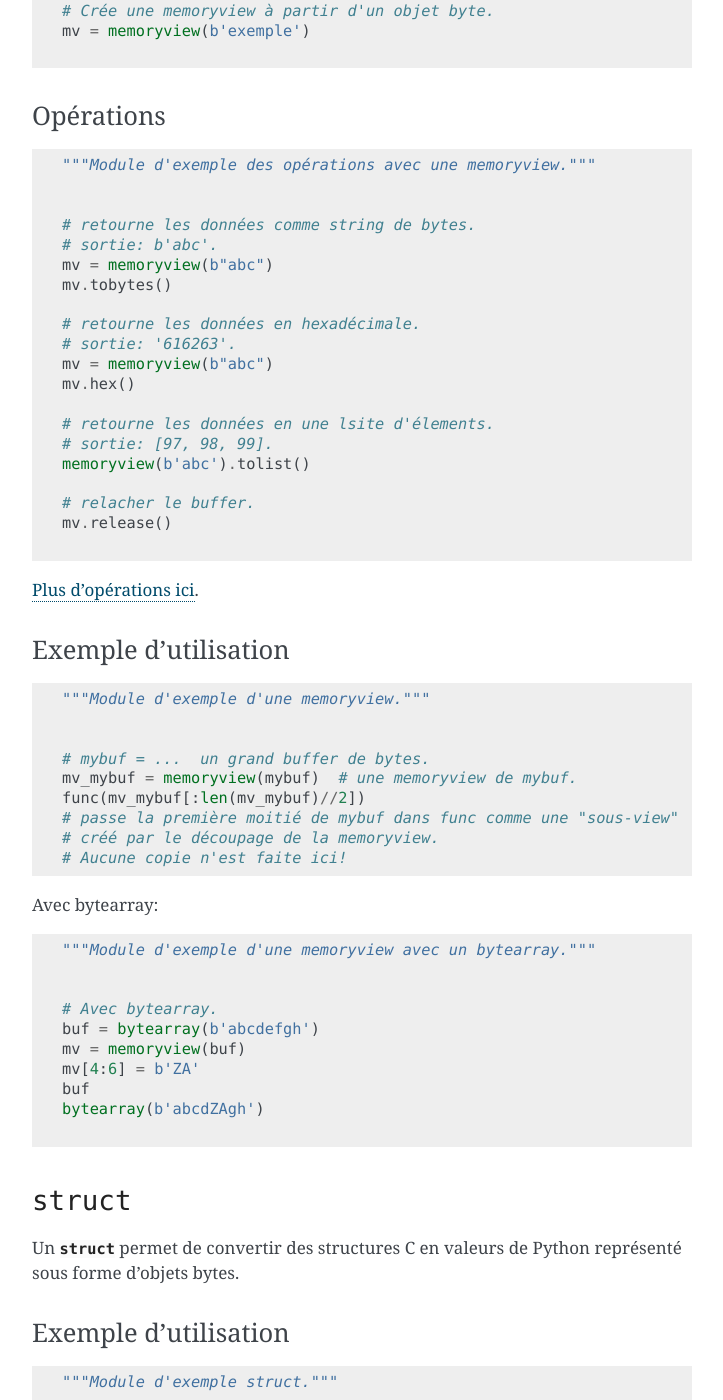
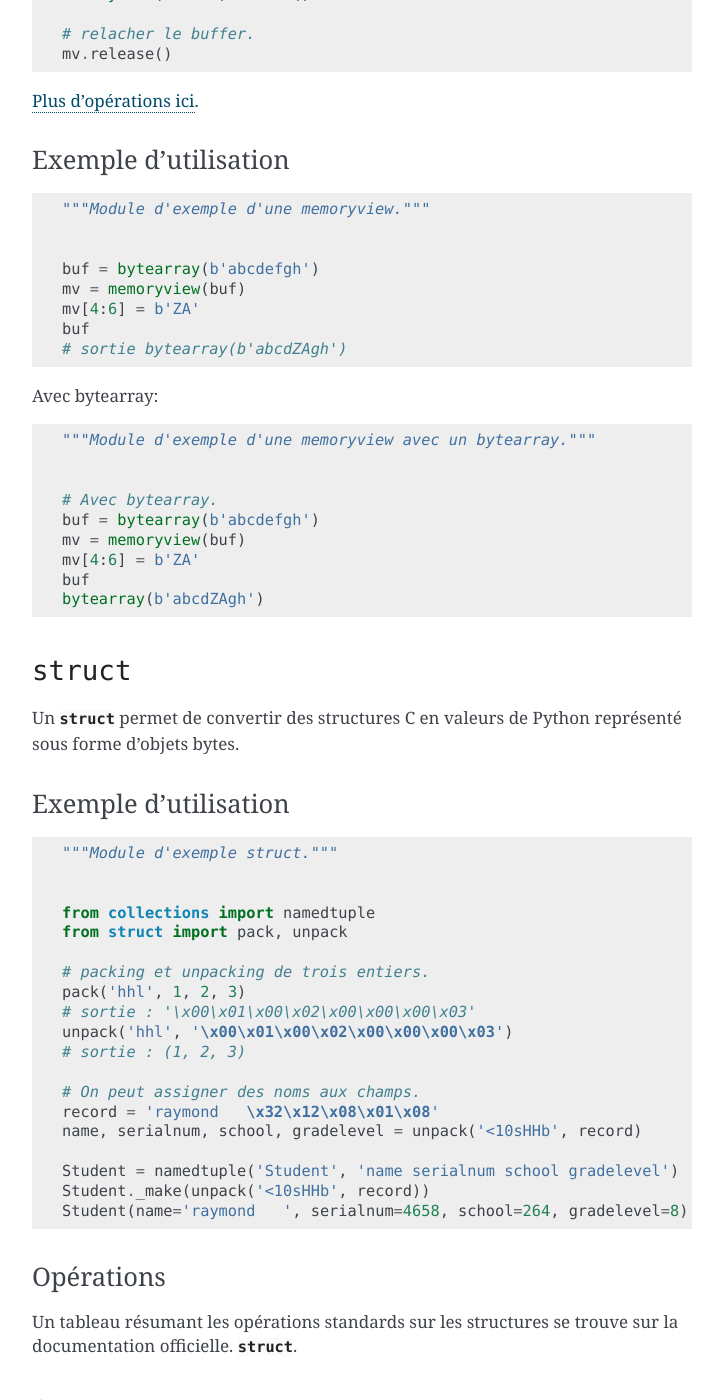
Before and after one commit to HE-Arc/livre-python, a Sphinx documentation site: the page built from source/binary/index.rst, in a window 1280 px wide and 1400 px high, scrolled down 3971 px. Shown: the whole window, without its empty margins (388-1111 px from the left). Built offline with Sphinx 7.4.7, drawn with Linux system fonts in a browser that asks for light colours; some of the changed text lies outside the part shown.

Commit message:
new memoryview exemple and correction for travis

```diff
--- a/source/binary/examples/lecture_fichier.py
+++ /dev/null
@@ -1,13 +0,0 @@
-"""Module d'exemple d'une lecture de fichier."""
-
-
-with open("test_file.dat", "rb") as binary_file:
-    # Lit tout le fichier.
-    data = binary_file.read()
-print(data)
-
-
-# Lit N bytes depuis une certaine position.
-binary_file.seek(0)
-couple_bytes = binary_file.read(2)
-print(couple_bytes)
--- a/source/binary/examples/memoryview_ex_python.py
+++ b/source/binary/examples/memoryview_ex_python.py
@@ -1,9 +1,8 @@
 """Module d'exemple d'une memoryview."""
 
 
-# mybuf = ...  un grand buffer de bytes.
-mv_mybuf = memoryview(mybuf)  # une memoryview de mybuf.
-func(mv_mybuf[:len(mv_mybuf)//2])
-# passe la première moitié de mybuf dans func comme une "sous-view"
-# créé par le découpage de la memoryview.
-# Aucune copie n'est faite ici!
+buf = bytearray(b'abcdefgh')
+mv = memoryview(buf)
+mv[4:6] = b'ZA'
+buf
+# sortie bytearray(b'abcdZAgh')
--- a/source/binary/index.rst
+++ b/source/binary/index.rst
@@ -51,10 +51,6 @@ Cast bytes <--> str
 Cast int <--> bytes
 
 .. literalinclude:: ./examples/cast_bytes_int.py
-
-Lecture d'un fichier
-
-.. literalinclude:: ./examples/lecture_fichier.py
 
 `Un tableau résumant les opérations standards sur les bytes se trouve sur la documentation officielle <https://docs.python.org/3.1/library/stdtypes.html>`_.
 
```
Also changed, not shown: source/binary/examples/byte_inst.py (line endings or trailing spaces), source/binary/examples/bytearray.py (line endings or trailing spaces), source/binary/examples/bytearray_cast.py (line endings or trailing spaces), source/binary/examples/cast_bytes_int.py (line endings or trailing spaces), source/binary/examples/cast_bytes_string.py (line endings or trailing spaces), source/binary/examples/memoryview_ex_bytearray.py (line endings or trailing spaces), source/binary/examples/memoryview_inst.py (line endings or trailing spaces), source/binary/examples/memoryview_op.py (line endings or trailing spaces).
